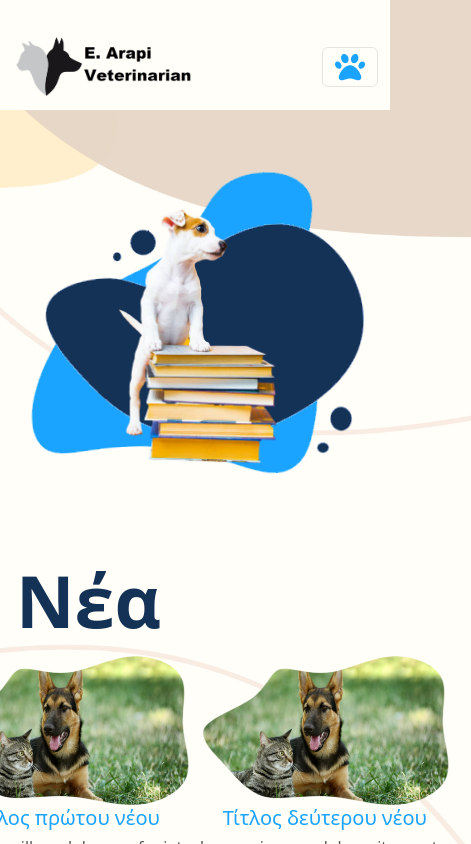
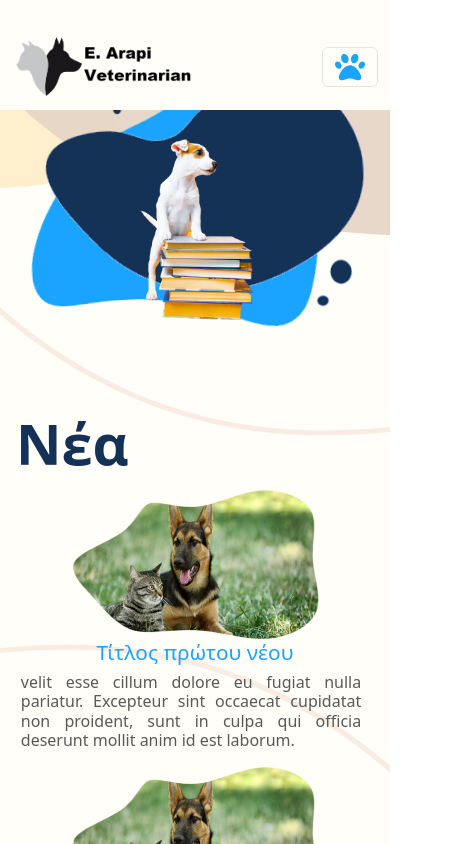
Before and after one commit to TonyKolia/vet-personal-site, a React (Create React App) app: page /news in a window 390 px wide. Shown: the top 844 px of the page, 471 px wide, since content can reach past the window. Built offline with nearby package versions, Linux system fonts and the light colour scheme.

Commit message:
more responsivw fixes

```diff
--- a/src/CSS/style.css
+++ b/src/CSS/style.css
@@ -406,3 +406,102 @@ html{
         height: 100%;
     }
 }
+
+@media (max-width: 425px){
+    .front-image{
+        height: 50%;
+        width: auto;
+    }
+
+    .news-row{
+        flex-direction: column;
+        align-items: center;
+    }
+
+    .news{
+        width: 100%;
+    }
+
+    .header > h1{
+        font-size: 3.5rem;
+    }
+
+    .welcome-container:last-child,
+    .welcome-container:first-child{
+        display: none;
+    }
+
+    .home-doc-image{
+        height: 70%;
+    }
+
+    .highlighted-text{
+        font-size: 1.3rem;
+    }
+
+    .super-bold{
+        font-size: 3.5rem;
+    }
+
+    .blob{
+        height: 27%;
+    }
+    .page-content-container{
+        justify-content: flex-end;
+    }
+}
+
+@media (max-width: 375px){
+
+    .highlighted-text{
+        font-size: 1.1rem;
+    }
+
+    .header > h1{
+        font-size: 3.3rem;
+    }
+
+    .super-bold{
+        font-size: 3.3rem;
+    }
+
+    .blob{
+        height: 24%;
+    }
+
+    .front-image{
+        height: 48%;
+        width: auto;
+    }
+
+    .about-blob,
+    .services-blob,
+    .news-blob,
+    .contact-blob{
+        height: 25%;
+    }
+
+    .text-container{
+        max-height: unset;
+    }
+
+    .page-content-container{
+        justify-content: flex-end;
+    }
+
+}
+
+@media (max-width: 320px){
+
+    .front-image{
+        height: 40%;
+        width: auto;
+    }
+
+    .about-blob,
+    .services-blob,
+    .news-blob,
+    .contact-blob{
+        height: 23%;
+    }
+}
```
